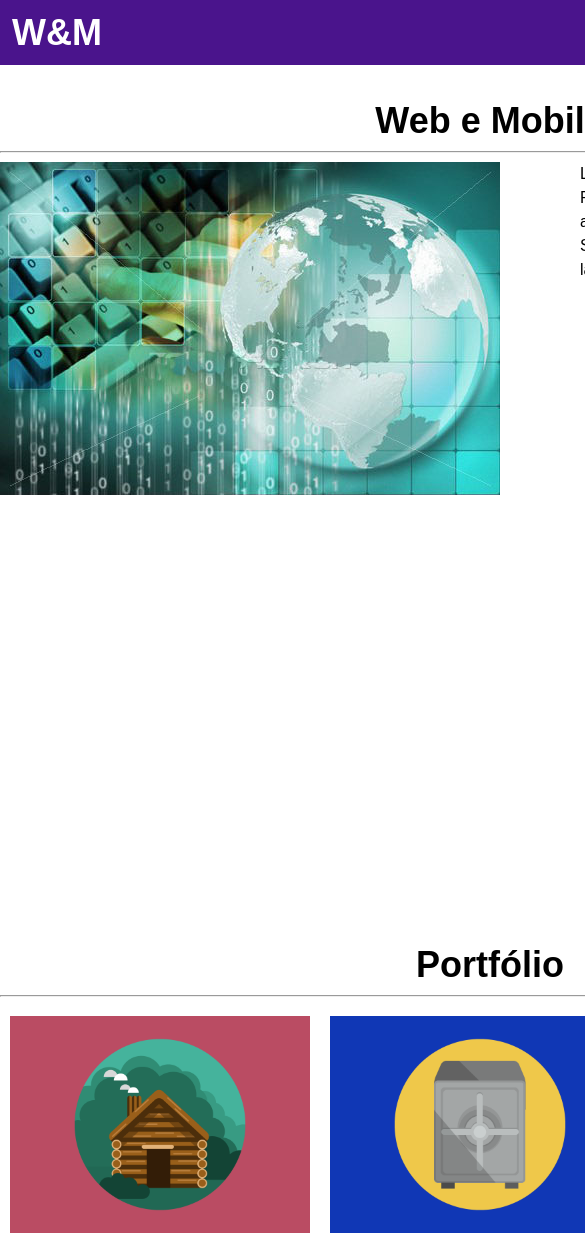
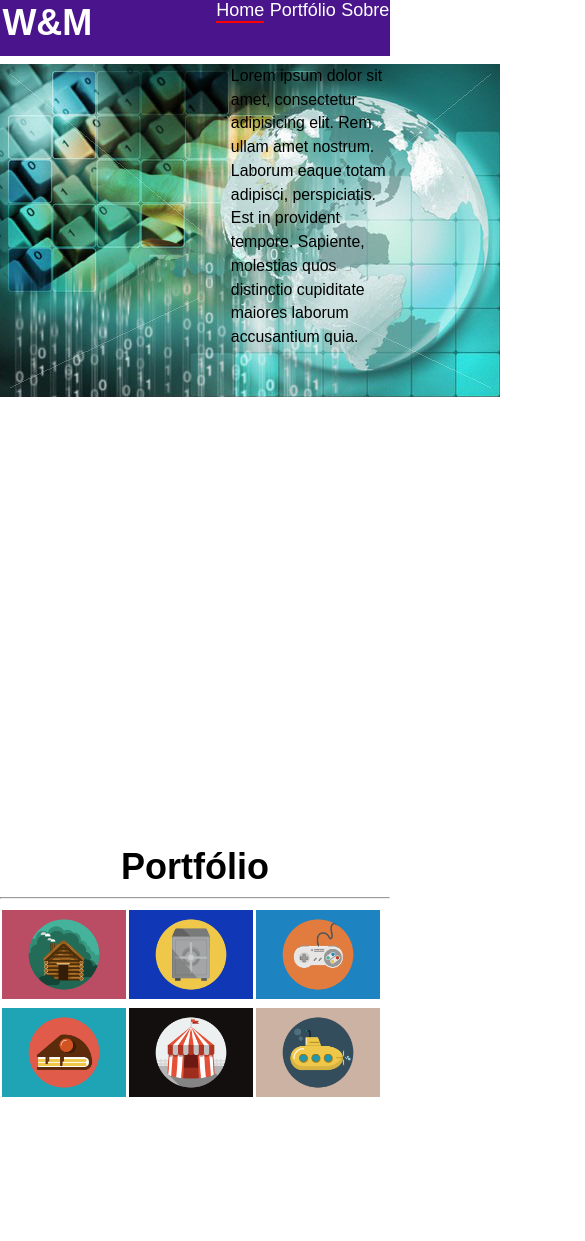
Before and after one commit to sebastiaoRealino/html, a plain HTML site: page exemplo2-layout fixo/index.html in a window 390 px wide. Shown: the top 1241 px of the page, 585 px wide, since content can reach past the window. Drawn offline with Linux system fonts and the light colour scheme.

Commit message:
layout responsivo

```diff
--- a/exemplo2-layout fixo/style.css
+++ b/exemplo2-layout fixo/style.css
@@ -37,11 +37,11 @@ https://css-tricks.com/snippets/css/clear-fix/
 /*Estilo geral*/
 html{
     font-family: Arial, Helvetica, sans-serif;
-    font-size: 18px
+    font-size: 18px;
 }
 
 p{
-    font-size: 16px
+    font-size: 0.88em; /*16/18*/
 }
 
 a{
@@ -57,16 +57,17 @@ a{
 /*Layout*/
 body{
     background-color: #fff;
-    width: 980px;
+    width: 100%;
     margin: 0 auto
 }
 
 #header{
-    height: 65px
+    /*height: 65px; */
+    height: 6.63%; /*65/980*/
 }
 
 #content section{
-    padding: 100px 0
+    padding: 0.102em 0
 }
 
 #header,#footer{
@@ -75,7 +76,7 @@ body{
 }
 
 #header{
-   width: 980px;
+   width: 100%;/*980*/
    position: fixed;
    z-index: 100;
    top: 0
@@ -83,12 +84,12 @@ body{
 
 #header h1{
     float: left;
-    padding: 12px
+    padding: 0.066em
 }
 
 #main-nav{
     float: right;
-    padding: 22.5px
+    padding: 0.022em
 }
 
 #main-nav ul li{
@@ -96,7 +97,7 @@ body{
 }
 
 #main-nav a{
-    padding: 15px;
+    padding: 0.015em;
     color: #fff
 }
 
@@ -108,41 +109,46 @@ body{
 
 
 /*Home*/
-
+/*@media menu_principal and (max-width:640px){
+    .aside-nav{
+        display: none
+    }
+}*/
 #home figure{
-    float: left
+    float: left;
+    width: 32.65%;
 }
 
 #home p{
     line-height: 1.5;
     float: right;
-    width: 400px
+    width: 40.81%;
 }
 
 /*Portfolio*/
 
 #portfolio figure{
     float: left;
-    max-width: 320px;
-    padding: 10px;
+    max-width: 32.65%;
+    padding: 0.102em;
 }
 
 #portfolio img{
-    width: 300px
+    width: 100%
 }
 
 /*Sobre*/
 
 #sobre p{
     display: inline-block;
-    width: 450px;
+    width: 45.91%;
     line-height: 1.5;
-    margin: 0 0 30px 30px;
+    margin: 0 0 0.030em 0.030em;
 }
 
 /*footer*/
 
 #footer p{
     text-align: center;
-    padding: 30px
+    padding: 0.030em
 }
```
Also changed, not shown: exemplo3-media-queries/index.html (+15 -9 lines), exemplo3-media-queries/style.css (+11 -0 lines).
